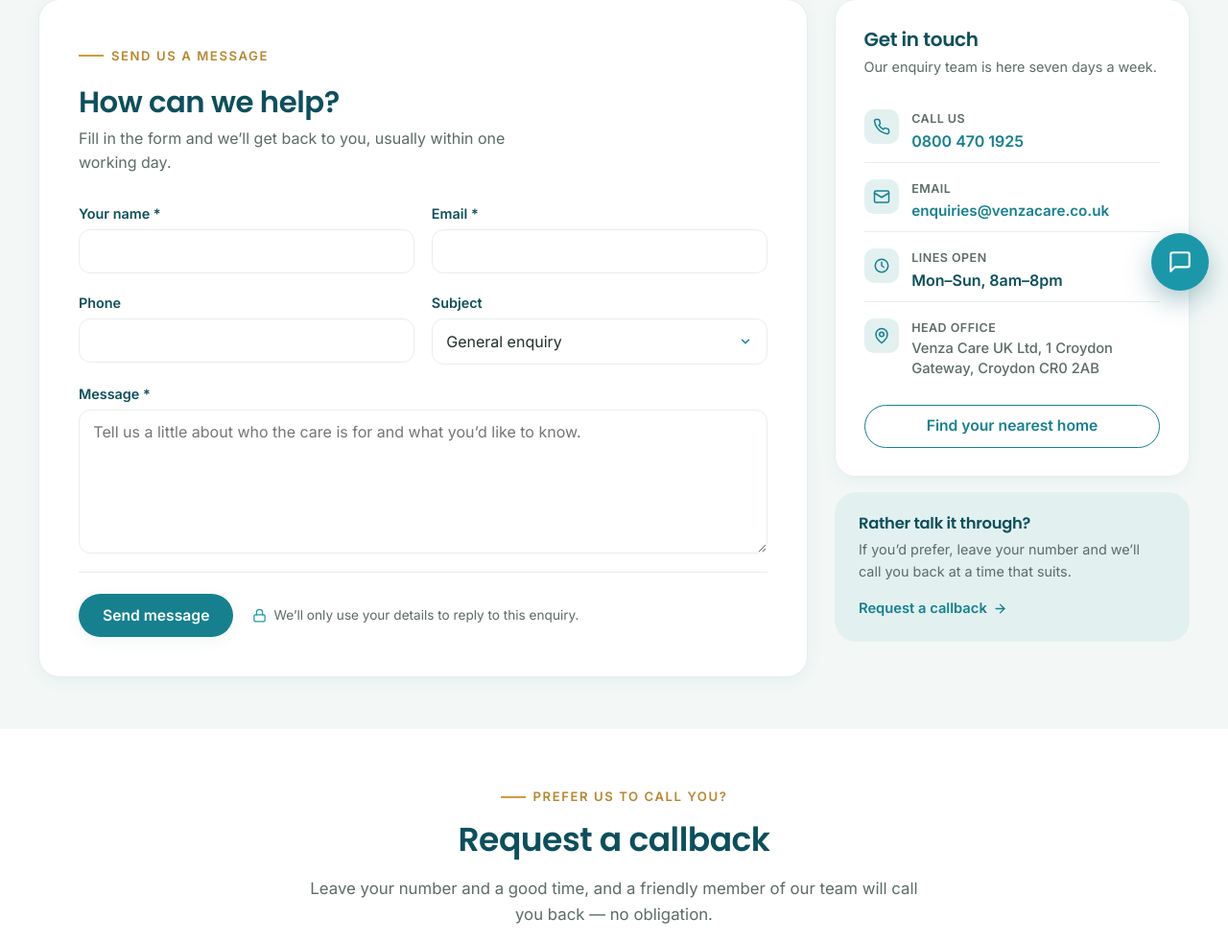
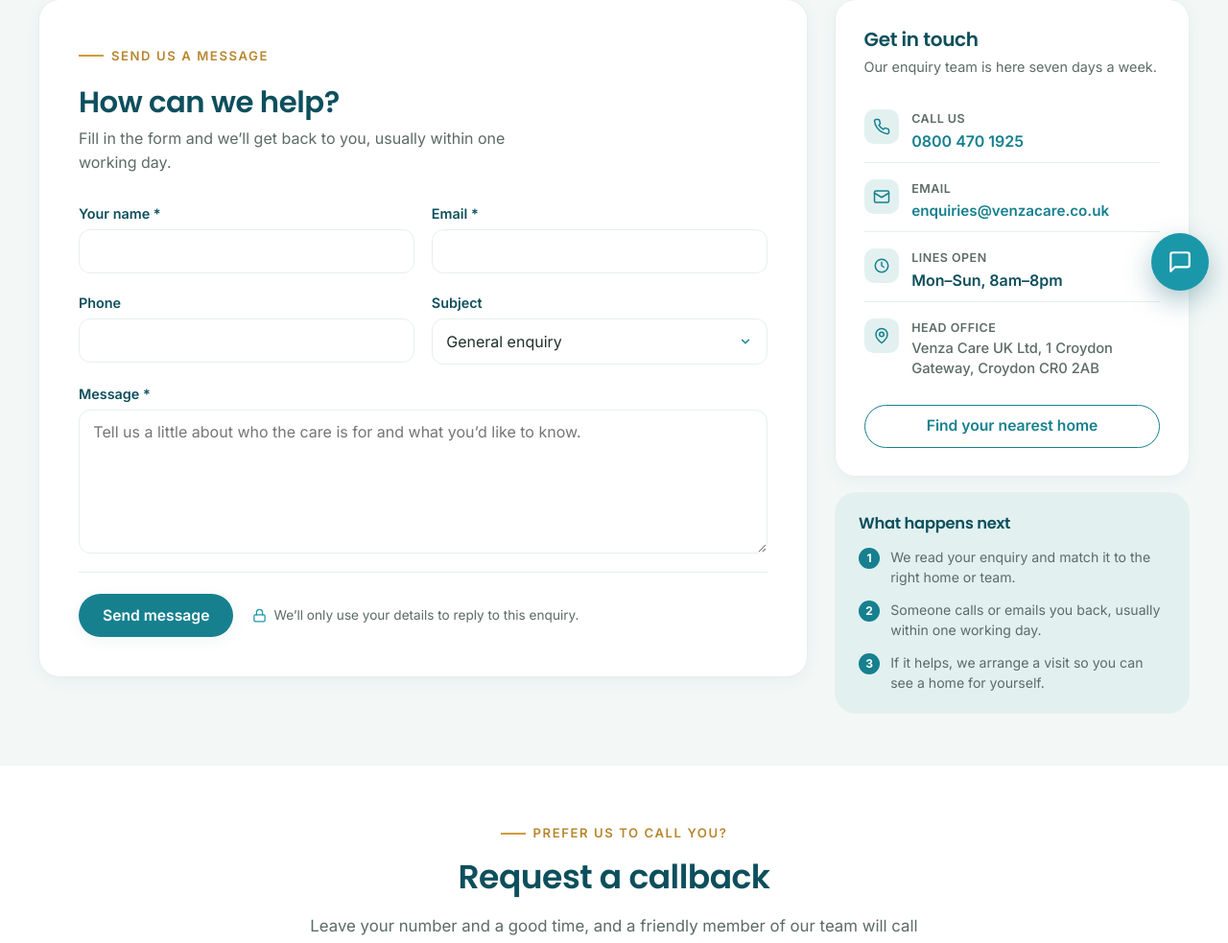
Before and after one commit to pixlworkdesign-crypto/Venzacare, a Node server app: page /contact in a window 1280 px wide. Shown: the part 477-1460 px from the top of the page at 96% size. Run offline with Node 20, Linux system fonts and the light colour scheme.

Commit message:
Replace the duplicate callback nudge with "What happens next"
The nudge card added in the previous commit sat directly above the
"Request a callback" section and linked down to it, so the page said
"Request a callback" twice within one screen. Swapped it for a short
three-step "what happens next" block, which fills the same space in the
column without repeating the section below it.

Co-Authored-By: Claude Opus 5 <noreply@anthropic.com>
Claude-Session: https://claude.ai/code/session_0178AqGDSgKHXcCKFnGErdsR

```diff
--- a/public/css/styles.css
+++ b/public/css/styles.css
@@ -964,18 +964,22 @@ a.contact-list__value:hover { color: var(--green-500); }
 .contact-list__value--break { overflow-wrap: anywhere; font-size: 0.95rem; }
 .contact-list__value--soft { font-weight: 500; font-size: 0.92rem; color: var(--muted); }
 
-/* Small nudge card under the details, so the column doesn't end in dead space */
-.contact-prompt {
+/* "What happens next" block under the details card */
+.contact-next {
   background: var(--sage-100);
   border: 1px solid var(--line);
   border-radius: var(--radius-lg);
   padding: 1.35rem 1.5rem;
 }
-.contact-prompt h4 { margin: 0 0 0.35rem; font-size: 1.02rem; color: var(--green-900); }
-.contact-prompt p { margin: 0 0 0.9rem; font-size: 0.9rem; color: var(--muted); }
-.contact-prompt__link { display: inline-flex; align-items: center; gap: 0.4rem; font-weight: 600; font-size: 0.92rem; }
-.contact-prompt__link svg { transition: transform 0.18s ease; }
-.contact-prompt__link:hover svg { transform: translateX(3px); }
+.contact-next h4 { margin: 0 0 0.9rem; font-size: 1.02rem; color: var(--green-900); }
+.contact-next__list { list-style: none; margin: 0; padding: 0; display: grid; gap: 0.8rem; counter-reset: step; }
+.contact-next__list li { display: flex; gap: 0.7rem; align-items: flex-start; font-size: 0.88rem; color: var(--muted); line-height: 1.5; }
+.contact-next__list li span {
+  flex: none; width: 22px; height: 22px; border-radius: 50%;
+  background: var(--green-700); color: #fff;
+  font-size: 0.75rem; font-weight: 700;
+  display: grid; place-items: center; margin-top: 0.08rem;
+}
 
 /* Callback section */
 .callback-wrap { max-width: 660px; margin-inline: auto; text-align: center; }
--- a/views/contact.ejs
+++ b/views/contact.ejs
@@ -97,12 +97,13 @@
           <a href="/care-homes" class="btn btn--ghost btn--block">Find your nearest home</a>
         </div>
 
-        <div class="contact-prompt">
-          <h4>Rather talk it through?</h4>
-          <p>If you’d prefer, leave your number and we’ll call you back at a time that suits.</p>
-          <a href="#callback" class="contact-prompt__link">Request a callback
-            <svg width="15" height="15" viewBox="0 0 24 24" fill="none" stroke="currentColor" stroke-width="2.2" stroke-linecap="round" stroke-linejoin="round" aria-hidden="true"><path d="M5 12h14"/><path d="m12 5 7 7-7 7"/></svg>
-          </a>
+        <div class="contact-next">
+          <h4>What happens next</h4>
+          <ol class="contact-next__list">
+            <li><span>1</span>We read your enquiry and match it to the right home or team.</li>
+            <li><span>2</span>Someone calls or emails you back, usually within one working day.</li>
+            <li><span>3</span>If it helps, we arrange a visit so you can see a home for yourself.</li>
+          </ol>
         </div>
       </aside>
     </div>
```
